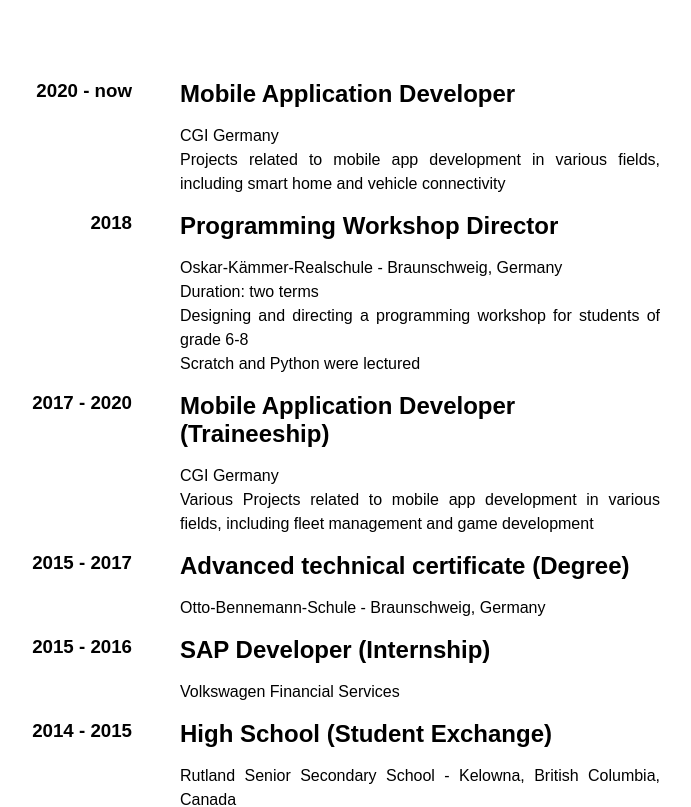
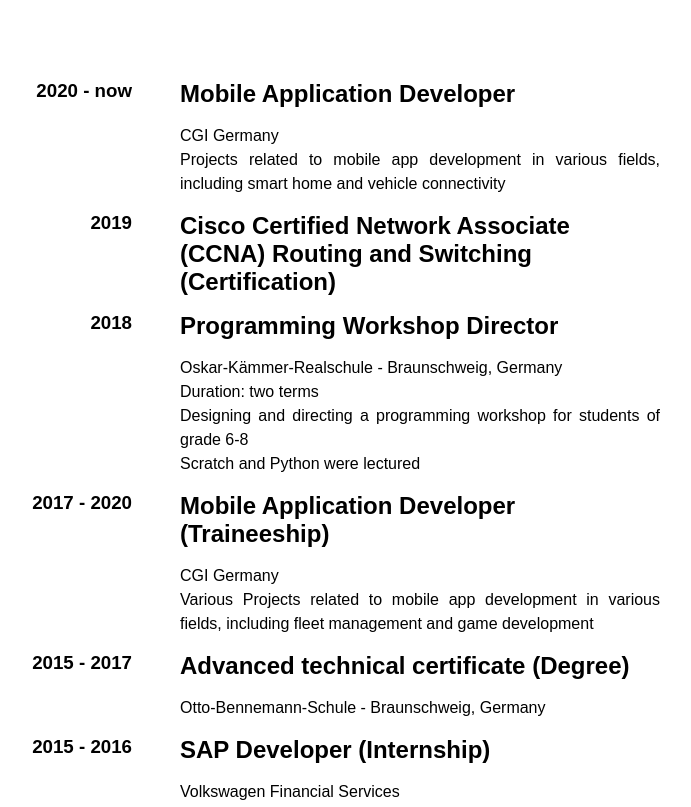
Before and after one commit to garritfra/cv, a React (Vite) app: page / in a window 1280 px wide. Shown: the top 807 px of the page, without its empty margins (292-983 px from the left). Built offline with nearby package versions, Linux system fonts and the light colour scheme.

Commit message:
feat: add CCNA certificate

```diff
--- a/src/components/App.js
+++ b/src/components/App.js
@@ -29,6 +29,11 @@
       title: "Mobile Application Developer",
       description:
         "CGI Germany\nProjects related to mobile app development in various fields, including smart home and vehicle connectivity",
+    },
+    {
+      year: "2019",
+      title:
+        "Cisco Certified Network Associate (CCNA) Routing and Switching (Certification)",
     },
     {
       year: "2018",
```
